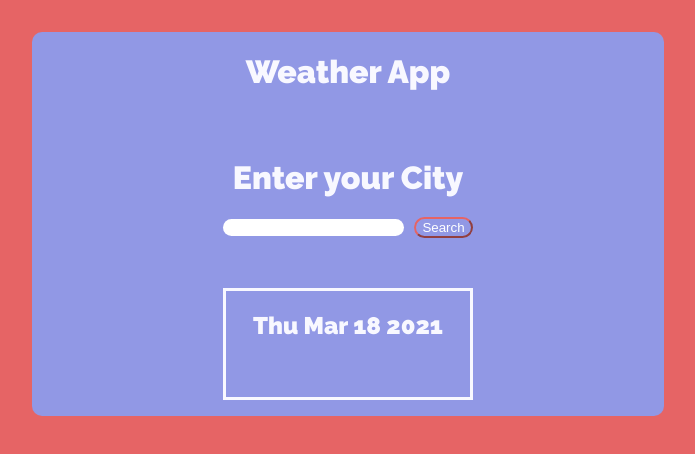
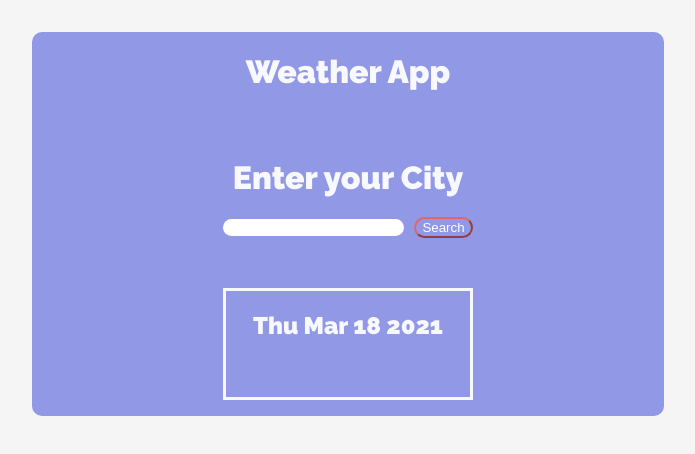
Before and after one commit to FB-1-source/Weather_App_Project, a React (Create React App) app: page / in a window 1280 px wide. Shown: the top 454 px of the page, without its empty margins (292-987 px from the left). Built offline with nearby package versions, Linux system fonts and the light colour scheme.

Commit message:
color update

```diff
--- a/public/styles.css
+++ b/public/styles.css
@@ -1,6 +1,6 @@
-html {
-  background: #e66465;
-  background-size: cover;
+body {
+  background-color: whitesmoke;
+
 }
 
 .comb {
```
